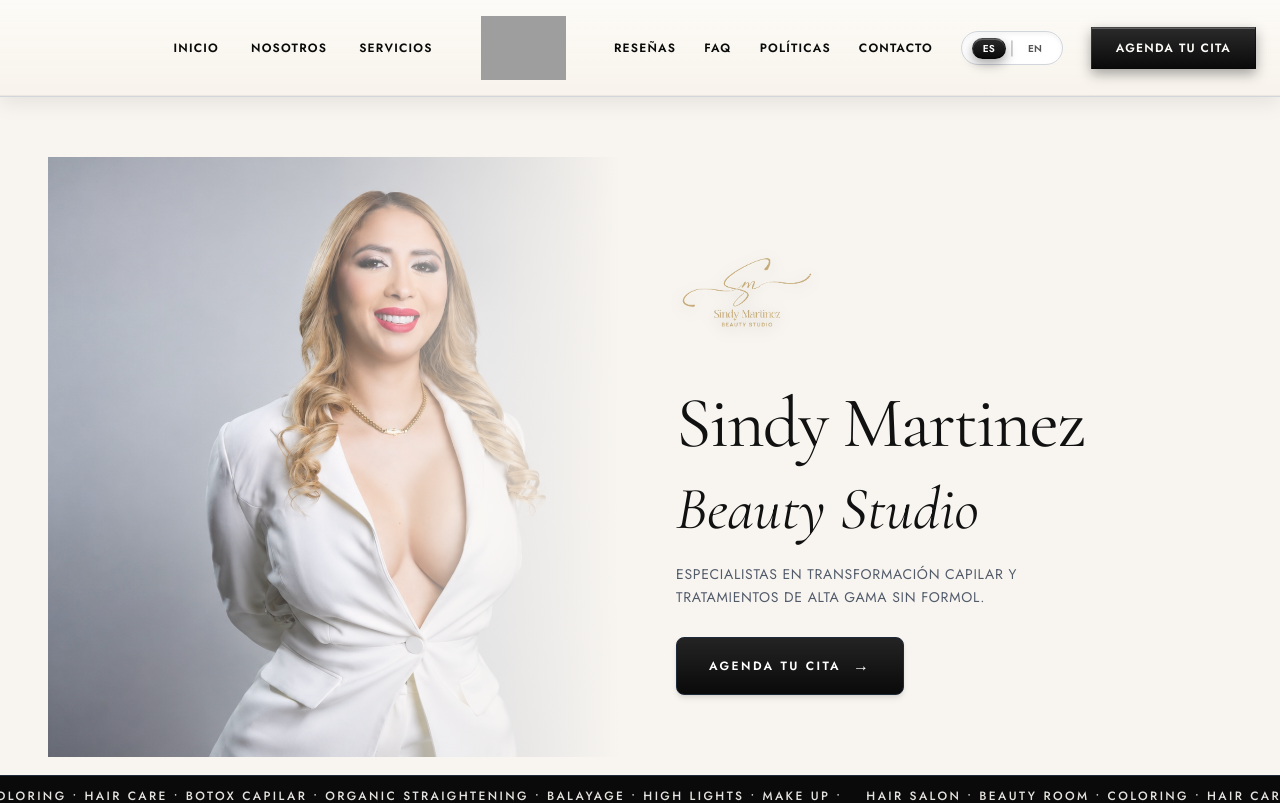
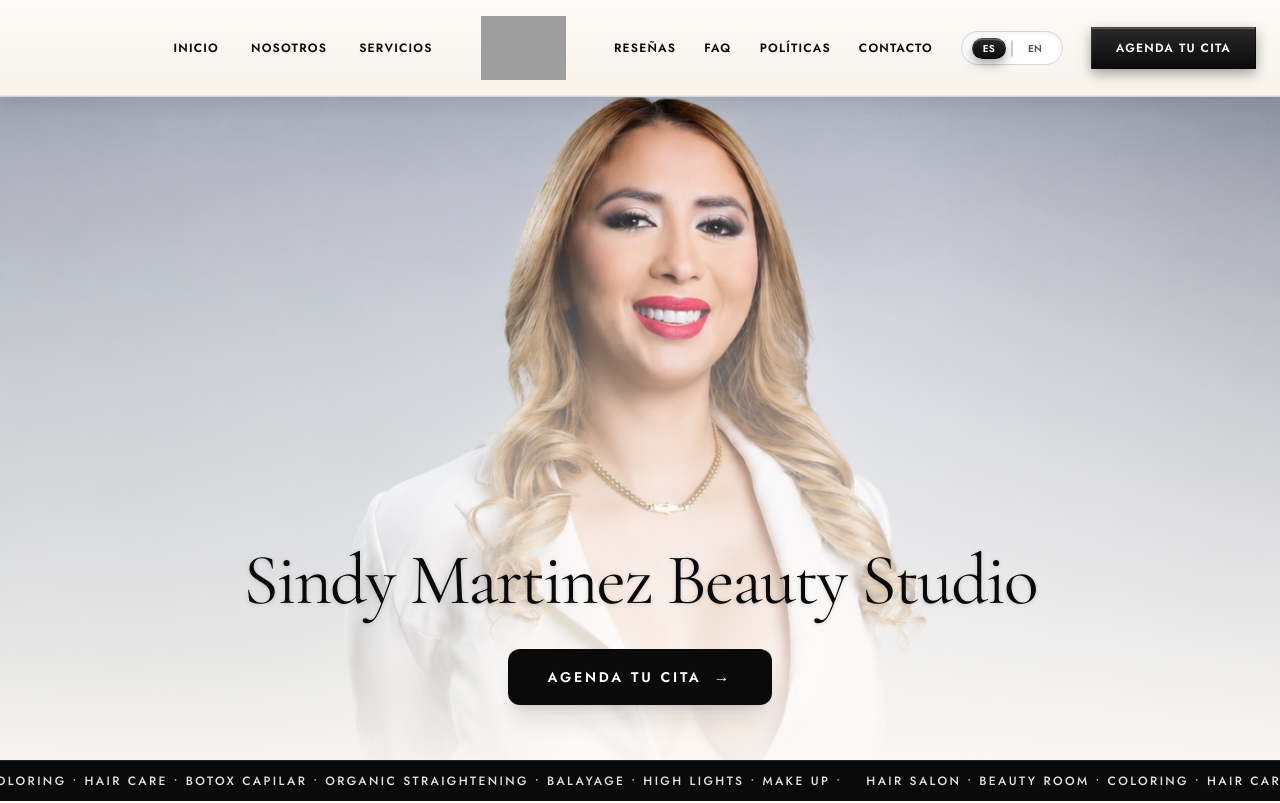
Before and after one commit to ahmadraza2k09/sindymartinezbeautystudio, a React (Vite) app: page / in a window 1280 px wide. Shown: the top 803 px of the page. Built offline with nearby package versions, Linux system fonts and the light colour scheme; grey boxes are pictures that could not be loaded; the HTML template or start-up script is replaced by a standard one; a web font is replaced by a local one.

Commit message:
Refactor Hero section for full background image and improved layout

```diff
--- a/src/App.tsx
+++ b/src/App.tsx
@@ -486,77 +486,54 @@ function Header({ lang, setLang }: { lang: Lang; setLang: (l: Lang) => void }) {
   );
 }
 
-// ─── HERO SECTION (SIDE-BY-SIDE ON MOBILE & DESKTOP) ────────────────────────
+// ─── HERO SECTION (FULL PICTURE WITH LOW WHITE FADE & CLEAN BOTTOM TEXT + BUTTON) ──
 function Hero({ lang }: { lang: Lang }) {
   const cur = t[lang].hero;
 
   return (
-    <section id="home" className="relative min-h-[380px] sm:min-h-[calc(100vh-80px)] flex items-center justify-center overflow-hidden border-b border-gray-300 bg-[#F8F5F0] py-6 sm:py-12">
+    <section id="home" className="relative min-h-[calc(100vh-80px)] md:min-h-[calc(100vh-96px)] flex items-end justify-center overflow-hidden bg-[#FDFBF7]">
 
-      {/* Split Grid Container: Left = Sindy's Pic | Right = Salon Name & Logo */}
-      <div className="mx-auto max-w-[1400px] w-full px-3 sm:px-8 lg:px-12 relative z-10 grid grid-cols-12 gap-2.5 sm:gap-6 lg:gap-10 items-center">
-
-        {/* LEFT SIDE: Sindy Photo (No Border, Seamless Blend) */}
-        <div className="col-span-5 sm:col-span-5 lg:col-span-6 relative h-[260px] xs:h-[300px] sm:h-[450px] lg:h-[600px] overflow-hidden">
+      {/* Full-Page Sindy Photo Background (No Borders / Outlines) */}
+      <div className="absolute inset-0 z-0 overflow-hidden pointer-events-none">
         <img
           src={sindyPhoto}
           alt="Sindy Martinez Beauty Studio"
-            className="w-full h-full object-cover object-[25%_15%] sm:object-[25%_20%] filter brightness-[0.98] contrast-[1.03]"
+          className="w-full h-full object-cover object-[center_18%] filter brightness-[0.98] contrast-[1.02]"
           loading="eager"
           fetchPriority="high"
         />
-          {/* Soft Right & Bottom Gradient Overlay for Seamless Blend */}
-          <div className="absolute inset-0 bg-gradient-to-r from-transparent via-[#F8F5F0]/30 to-[#F8F5F0]" />
-          <div className="absolute inset-0 bg-gradient-to-t from-[#F8F5F0]/60 via-transparent to-transparent sm:hidden" />
+        {/* Low White Fade Overlay */}
+        <div className="absolute inset-0 bg-gradient-to-t from-[#FDFBF7] via-[#FDFBF7]/50 to-transparent" />
       </div>
 
-        {/* RIGHT SIDE: Salon Name & Logo */}
-        <div className="col-span-7 sm:col-span-7 lg:col-span-6 flex flex-col items-start text-left gap-1.5 sm:gap-4 pl-1 sm:pl-4">
+      {/* Content Overlay: Positioned at Bottom of Image */}
+      <div className="mx-auto max-w-[1400px] w-full px-4 sm:px-8 lg:px-12 relative z-10 flex flex-col items-center text-center pb-20 sm:pb-24 gap-4 sm:gap-6">
 
-          {/* Salon Logo */}
-          <div className="shrink-0">
-            <img
-              src={logoModifiedTransparent}
-              alt="Sindy Martinez Beauty Studio Logo"
-              className="h-10 xs:h-14 sm:h-24 md:h-28 lg:h-36 w-auto object-contain filter drop-shadow-[0_3px_8px_rgba(0,0,0,0.15)]"
-            />
+        {/* Salon Name (Clean Dark Text, No Golden Outlines) */}
+        <div className="space-y-1 sm:space-y-2">
+          <h1 className="font-serif text-3xl sm:text-6xl lg:text-7xl text-[#0A0A0A] font-light leading-tight tracking-tight drop-shadow-sm">
+            Sindy Martinez <span className="font-normal text-[#0A0A0A]">Beauty Studio</span>
+          </h1>
         </div>
 
-          {/* Salon Name Typography */}
-          <div className="space-y-0 sm:space-y-1">
-            <h1 className="font-serif text-lg xs:text-xl sm:text-4xl md:text-5xl lg:text-7xl text-[#111111] font-normal leading-tight tracking-tight">
-              Sindy Martinez
-            </h1>
-            <p className="font-serif italic text-base xs:text-lg sm:text-3xl md:text-4xl lg:text-6xl text-[#111111] font-light leading-tight">
-              Beauty Studio
-            </p>
-          </div>
-
-          {/* Short Tagline / Location on larger screens */}
-          <p className="hidden sm:block font-sans text-xs sm:text-sm text-gray-700 max-w-md font-normal leading-relaxed uppercase tracking-wider opacity-85">
-            {cur.p1}
-          </p>
-
-          {/* CTA Button: AGENDA TU CITA → */}
-          <div className="pt-1 sm:pt-3 w-full sm:w-auto">
+        {/* Book Now Button (Clean Black Button, No Golden Border) */}
+        <div>
           <a
             href={getWhatsAppDefaultUrl(lang)}
             target="_blank"
             rel="noopener noreferrer"
-              className="inline-flex items-center justify-center gap-1 sm:gap-3 px-3 py-2 sm:px-8 sm:py-4 bg-gradient-to-b from-[#242424] to-[#0A0A0A] hover:from-[#333333] hover:to-[#111111] text-white font-sans text-[9px] xs:text-[10px] sm:text-xs font-semibold tracking-[0.1em] sm:tracking-[0.2em] uppercase rounded-md sm:rounded-lg shadow-md border border-gray-800 transition-all duration-300 active:scale-95 group w-full sm:w-auto"
+            className="inline-flex items-center gap-3 px-8 sm:px-10 py-3.5 sm:py-4 bg-[#0A0A0A] hover:bg-black text-white font-sans text-xs sm:text-sm font-semibold tracking-[0.2em] uppercase rounded-xl shadow-xl transition-all duration-300 hover:scale-105 active:scale-95 group"
           >
             <span>{cur.bookBtn}</span>
-              <span className="text-xs sm:text-base transition-transform duration-300 group-hover:translate-x-1">→</span>
+            <span className="text-sm sm:text-base transition-transform duration-300 group-hover:translate-x-1">→</span>
           </a>
         </div>
 
       </div>
 
-      </div>
-
-      {/* Marquee Ticker Bar at Bottom */}
-      <div className="absolute bottom-0 inset-x-0 bg-[#0A0A0A] text-[#FDFBF7] py-1.5 sm:py-3 overflow-hidden border-t border-gray-800 shadow-xl z-20">
-        <div className="animate-marquee whitespace-nowrap font-sans text-[9px] sm:text-xs uppercase tracking-[0.18em] sm:tracking-[0.2em] font-medium opacity-90 flex gap-6">
+      {/* Continuous Marquee Ticker Bar at Very Bottom (Clean Gray Border) */}
+      <div className="absolute bottom-0 inset-x-0 bg-[#0A0A0A] text-[#FDFBF7] py-2.5 sm:py-3 overflow-hidden border-t border-gray-800 shadow-xl z-20">
+        <div className="animate-marquee whitespace-nowrap font-sans text-[10px] sm:text-xs uppercase tracking-[0.2em] font-medium opacity-90 flex gap-6">
           <span>HAIR SALON • BEAUTY ROOM • COLORING • HAIR CARE • BOTOX CAPILAR • ORGANIC STRAIGHTENING • BALAYAGE • HIGH LIGHTS • MAKE UP • </span>
           <span>HAIR SALON • BEAUTY ROOM • COLORING • HAIR CARE • BOTOX CAPILAR • ORGANIC STRAIGHTENING • BALAYAGE • HIGH LIGHTS • MAKE UP • </span>
         </div>
```
Lines whose indentation alone changed are shown as unchanged.
